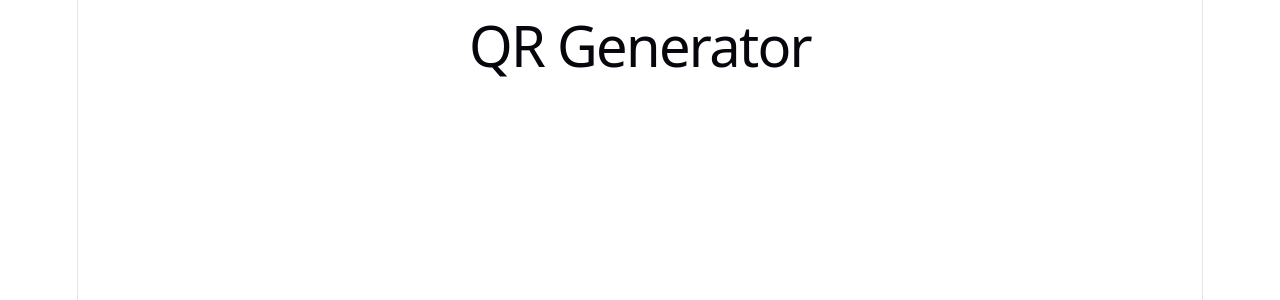
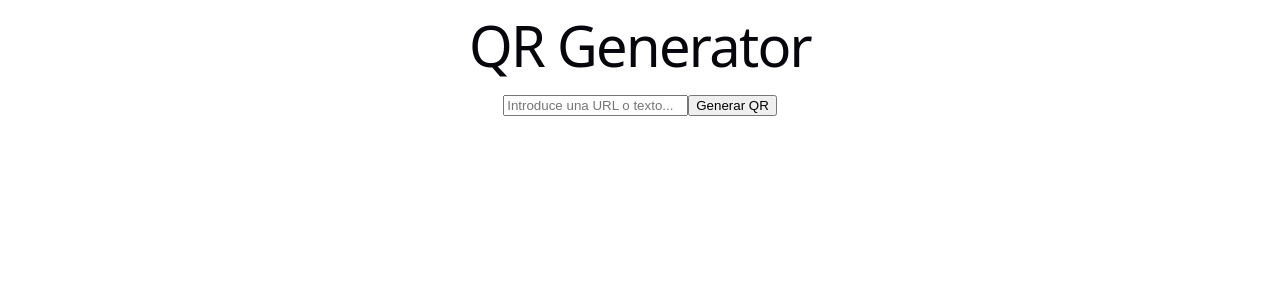
Before and after one commit to TheSrm/QR-Generator, a React (Vite) app: page / in a window 1280 px wide. Shown: the top 300 px of the page. Built offline with nearby package versions, Linux system fonts and the light colour scheme.

Commit message:
QR Funcional, aunque no demasiado bonito

```diff
--- a/src/App.tsx
+++ b/src/App.tsx
@@ -1,11 +1,29 @@
+import { useState } from "react"
+import Header from "./components/Header"
+import QRForm from "./components/QRForm"
+import QRPreview from "./components/QRPreview"
+
 function App() {
-  return (
-      <main className="min-h-screen bg-slate-950 flex items-center justify-center">
-        <h1 className="text-4xl font-bold text-white">
-          QR Generator
-        </h1>
-      </main>
-  )
+    const [text, setText] = useState("")
+    const [qrValue, setQrValue] = useState("")
+
+    const handleGenerate = () => {
+        setQrValue(text)
+    }
+
+    return (
+        <>
+            <Header />
+
+            <QRForm
+                value={text}
+                onChange={setText}
+                onSubmit={handleGenerate}
+            />
+
+            <QRPreview value={qrValue} />
+        </>
+    )
 }
 
 export default App
--- /dev/null
+++ b/src/components/Header.tsx
@@ -0,0 +1,9 @@
+function Header() {
+    return (
+        <header>
+            <h1>QR Generator</h1>
+        </header>
+    )
+}
+
+export default Header
--- /dev/null
+++ b/src/components/QRForm.tsx
@@ -0,0 +1,25 @@
+import type {QRFormProps} from "../types/types.ts";
+
+function QRForm({ value, onChange, onSubmit }: QRFormProps) {
+    const handleSubmit = (event: React.FormEvent<HTMLFormElement>) => {
+        event.preventDefault()
+        onSubmit()
+    }
+
+    return (
+        <form onSubmit={handleSubmit}>
+            <input
+                type="text"
+                value={value}
+                onChange={(event) => onChange(event.target.value)}
+                placeholder="Introduce una URL o texto..."
+            />
+
+            <button type="submit">
+                Generar QR
+            </button>
+        </form>
+    )
+}
+
+export default QRForm
--- /dev/null
+++ b/src/components/QRPreview.tsx
@@ -0,0 +1,16 @@
+import { QRCodeSVG } from "qrcode.react"
+import type {QRPreviewProps} from "../types/types.ts";
+
+function QRPreview({ value }: QRPreviewProps) {
+    if (!value) {
+        return null
+    }
+
+    return (
+        <div>
+            <QRCodeSVG value={value} />
+        </div>
+    )
+}
+
+export default QRPreview
--- a/src/index.css
+++ b/src/index.css
@@ -55,7 +55,7 @@
   max-width: 100%;
   margin: 0 auto;
   text-align: center;
-  border-inline: 1px solid var(--border);
+  /*border-inline: 1px solid var(--border);*/
   min-height: 100svh;
   display: flex;
   flex-direction: column;
--- /dev/null
+++ b/src/types/types.ts
@@ -0,0 +1,10 @@
+export type QRFormProps = {
+    value: string
+    onChange: (value: string) => void
+    onSubmit: () => void
+}
+
+
+export type QRPreviewProps = {
+    value: string
+}
```
